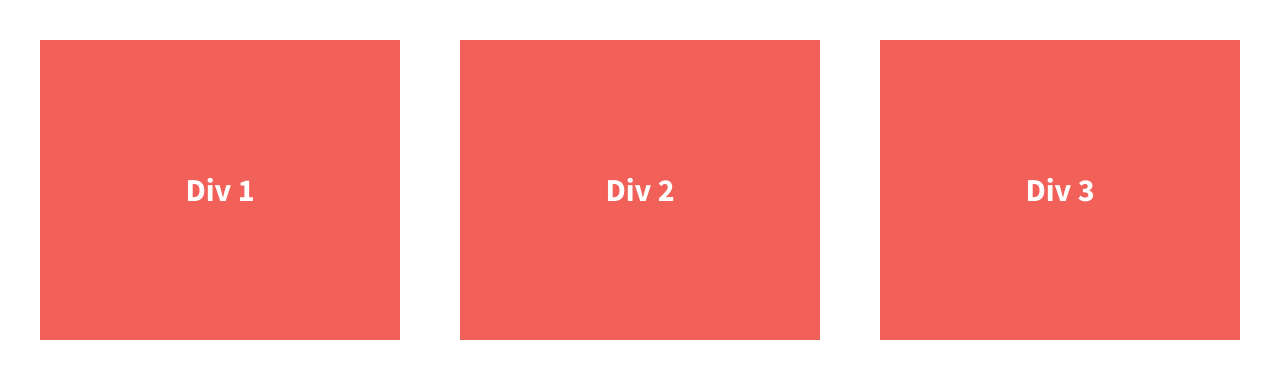
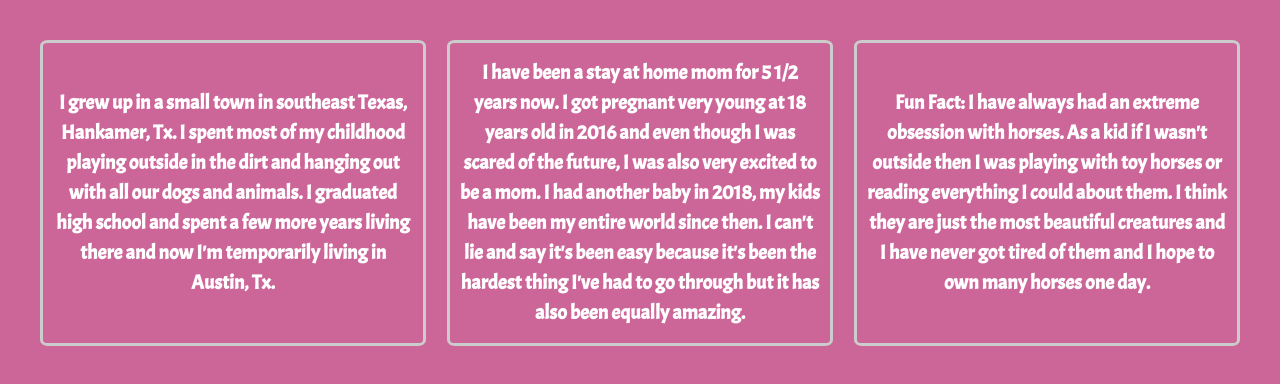
Before and after one commit to allisonco98/divs-flexbox-starter, a plain HTML site: page index.html in a window 1280 px wide. Drawn offline with nearby package versions, Linux system fonts and the light colour scheme.

Commit message:
Added own content

```diff
--- a/css/main.css
+++ b/css/main.css
@@ -97,12 +97,13 @@ textarea {
 
 
 html {
-  background-color: #fff;
+  background-color: #CC6699;
   height: 100%;
+  line-height: 1.4;
 }
 
 body {
-  font-family: 'Source Sans Pro', sans-serif;
+  font-family: 'Acme', sans-serif;
   padding: 2em;
   font-size: 1.25em;
   height: 100%;
@@ -111,21 +112,29 @@ body {
 .wrapper {
   /*add display:flex and set justify-content to space-between*/
   font-weight: 700;
+  flex-flow: wrap;
   display: flex;
   justify-content: space-between;
+  align-items: center;
 }
 
 .div-1, .div-2, .div-3 {
   /*give the divs a width of 30%, add display:flex, set justify-content and align-items to center*/
   color: #fff;
   line-height: 1.5em;
-  font-size: 1.6em;
-  background-color: #f16059;
+  font-size: 1em;
+  background-color: #CC6699;
+  border-radius: 2%;
+  border-style: solid;
+  border-color: #ccc;
   height: 300px;
+  width: 30%;
   display: flex;
-  width: 30%;
   justify-content: center;
   align-items: center;
+  text-align: center;
+  padding-left: .5em;
+  padding-right: .5em;
 }
 
 
--- a/index.html
+++ b/index.html
@@ -14,7 +14,7 @@
         <link rel="stylesheet" href="css/main.css">
         <script src="js/vendor/modernizr-2.8.3.min.js"></script>
         <link href='http://fonts.googleapis.com/css?family=Lora:700' rel='stylesheet' type='text/css'>
-        <link href='http://fonts.googleapis.com/css?family=Source+Sans+Pro:400,700' rel='stylesheet' type='text/css'>
+        <link rel="preconnect" href="https://fonts.googleapis.com"><link rel="preconnect" href="https://fonts.gstatic.com" crossorigin><link href="https://fonts.googleapis.com/css2?family=Acme&display=swap" rel="stylesheet">
     </head>
     <body>
         <!--[if lt IE 8]>
@@ -23,13 +23,19 @@
 
         <section class="wrapper">
             <div class="div-1">
-                Div 1
+                <p>I grew up in a small town in southeast Texas, Hankamer, Tx. I spent most of my childhood playing outside in the dirt and hanging out with
+                    all our dogs and animals. I graduated high school and spent a few more years living there and now I'm temporarily
+                    living in Austin, Tx.
+                </p>
             </div>
             <div class="div-2">
-                Div 2
+                I have been a stay at home mom for 5 1/2 years now. I got pregnant very young at 18 years old in 2016 and even though I was scared of the future, I was
+                also very excited to be a mom. I had another baby in 2018, my kids have been my entire world since then. I can't lie and say it's been easy because it's
+                been the hardest thing I've had to go through but it has also been equally amazing.
             </div>
             <div class="div-3">
-                Div 3
+                Fun Fact: I have always had an extreme obsession with horses. As a kid if I wasn't outside then I was playing with toy horses or reading everything I could
+                about them. I think they are just the most beautiful creatures and I have never got tired of them and I hope to own many horses one day.
             </div>
         </section>
 
```
